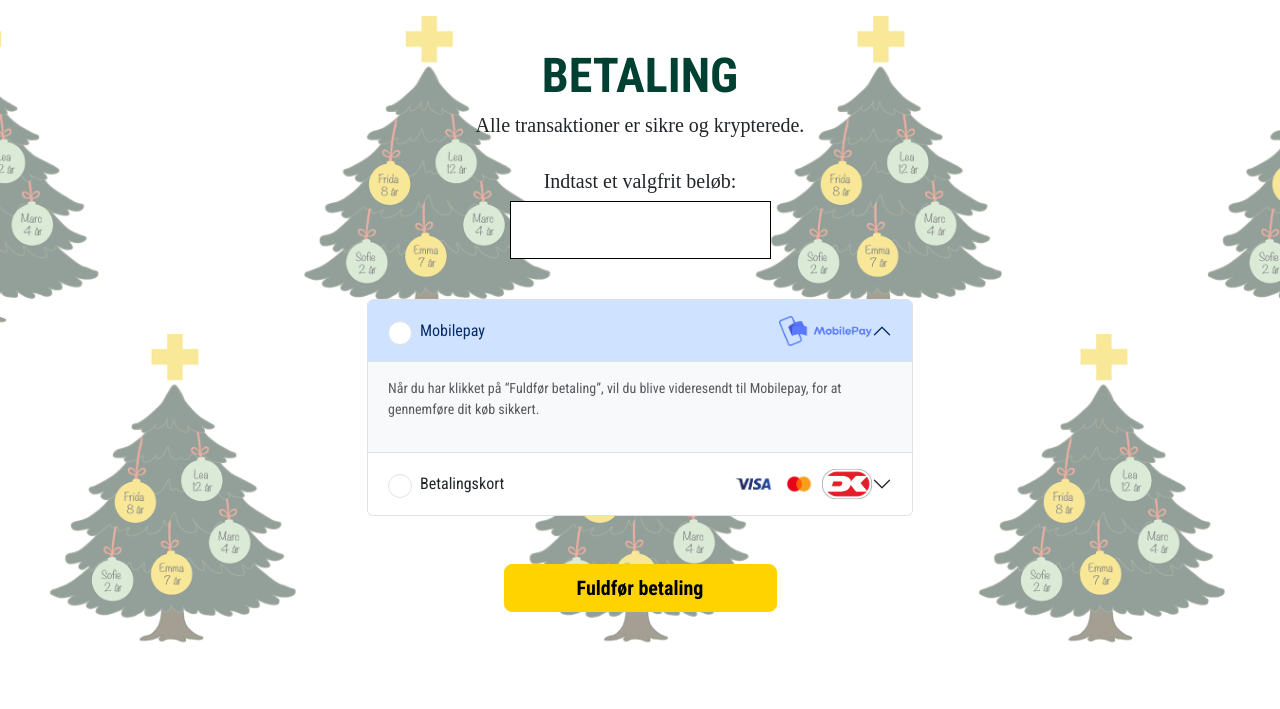
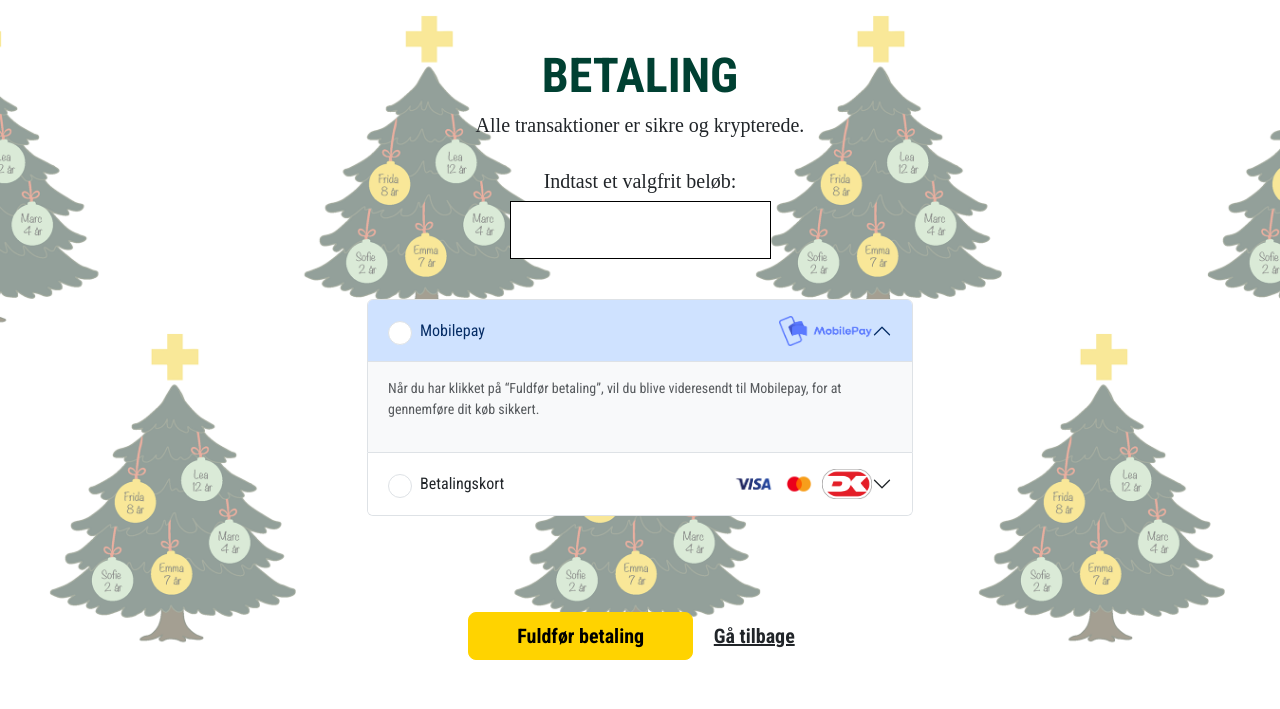
Before and after one commit to learasmussen/Julehjaelp, a PHP site: page /payment.php in a window 1280 px wide. Shown: the part 91-800 px from the top of the page. Run offline with PHP 8.4, Linux system fonts and the light colour scheme; style sheets or scripts are compiled from the project's sources; some libraries are stand-ins or nearby versions; some web fonts are replaced.

Commit message:
Tilføjet tilbage-knap

```diff
--- a/payment-gift.php
+++ b/payment-gift.php
@@ -101,7 +101,8 @@ require "settings/init.php";
 
             <!-- Knap med fuldfør betaling -->
             <div class="text-center">
-                <a class="btn btn-yellow btn-lg fw-bold w-50 py-2" href="thank-you.php">Fuldfør betaling</a>
+                <a class="btn btn-yellow btn-lg fw-bold py-2 px-5 mt-5" href="thank-you.php">Fuldfør betaling</a>
+                <a class="btn btn-lg fw-bold text-decoration-underline mt-5" href="choose-gift.php">Gå tilbage</a>
             </div>
         </div>
     </div>
@@ -182,12 +183,13 @@ require "settings/init.php";
             <!-- Knap med fuldfør betaling -->
             <div class="text-center">
                 <a class="btn btn-yellow btn-lg fw-bold w-50" href="thank-you.php">Fuldfør betaling</a>
+                <br>
+                <a class="btn btn-lg fw-bold text-decoration-underline mt-3 text-black" href="choose-gift.php">Gå tilbage</a>
             </div>
         </div>
     </div>
 </div>
 
-
 <script src="https://cdn.jsdelivr.net/npm/bootstrap@5.3.3/dist/js/bootstrap.bundle.min.js"></script>
 </body>
 </html>
--- a/payment.php
+++ b/payment.php
@@ -104,7 +104,8 @@ require "settings/init.php";
 
                 <!-- Knap med fuldfør betaling -->
                 <div class="text-center">
-                    <a class="btn btn-yellow btn-lg py-2 fw-bold w-50" href="thank-you.php">Fuldfør betaling</a>
+                    <a class="btn btn-yellow btn-lg fw-bold py-2 px-5 mt-5" href="thank-you.php">Fuldfør betaling</a>
+                    <a class="btn btn-lg fw-bold text-decoration-underline mt-5" href="donate.php">Gå tilbage</a>
                 </div>
             </div>
         </div>
@@ -189,6 +190,8 @@ require "settings/init.php";
             <!-- Knap med fuldfør betaling -->
             <div class="text-center">
                 <a class="btn btn-yellow btn-lg fw-bold w-50 py-2" href="thank-you.php">Fuldfør betaling</a>
+                <br>
+                <a class="btn btn-lg fw-bold text-decoration-underline mt-3 text-black" href="donate.php">Gå tilbage</a>
             </div>
         </div>
     </div>
```
